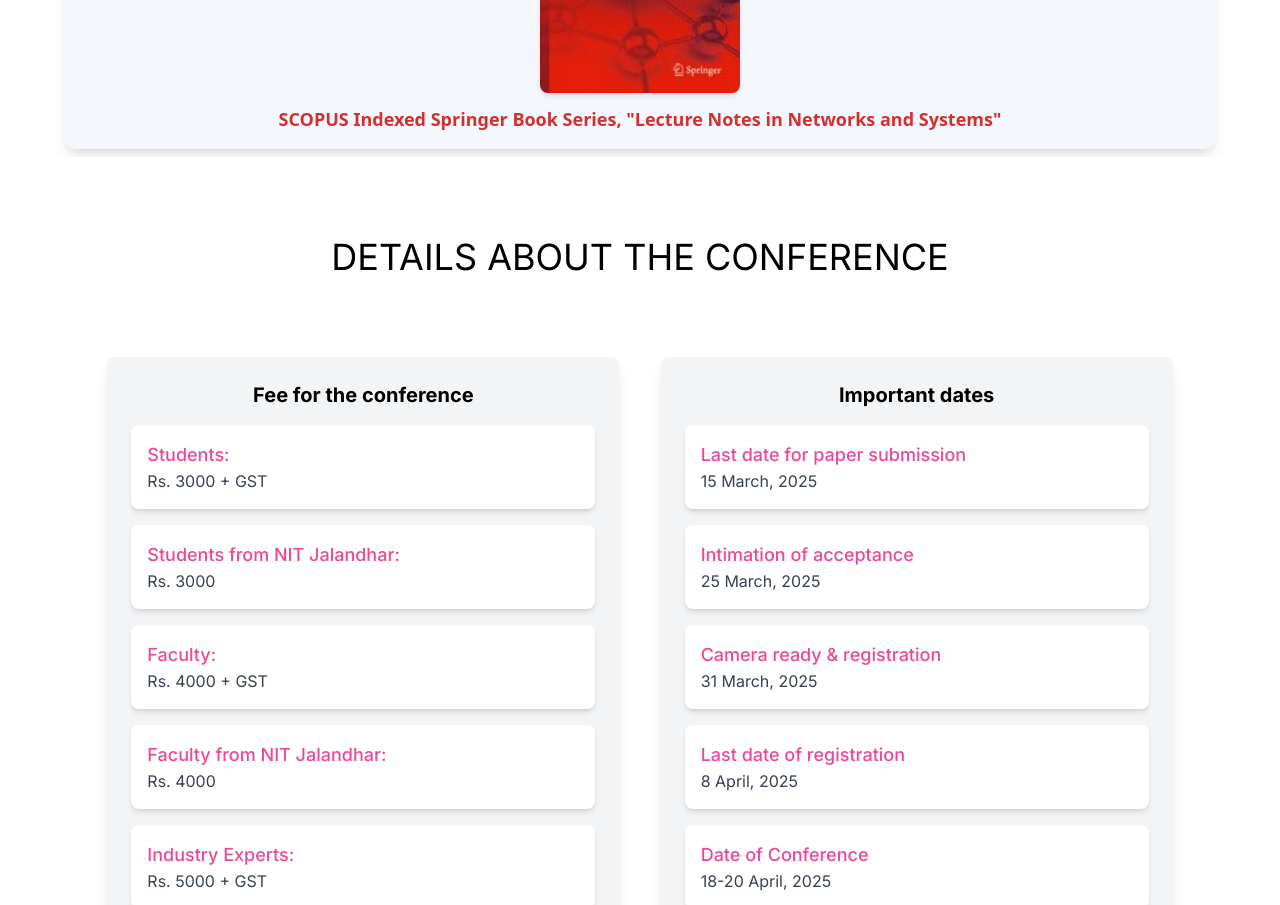
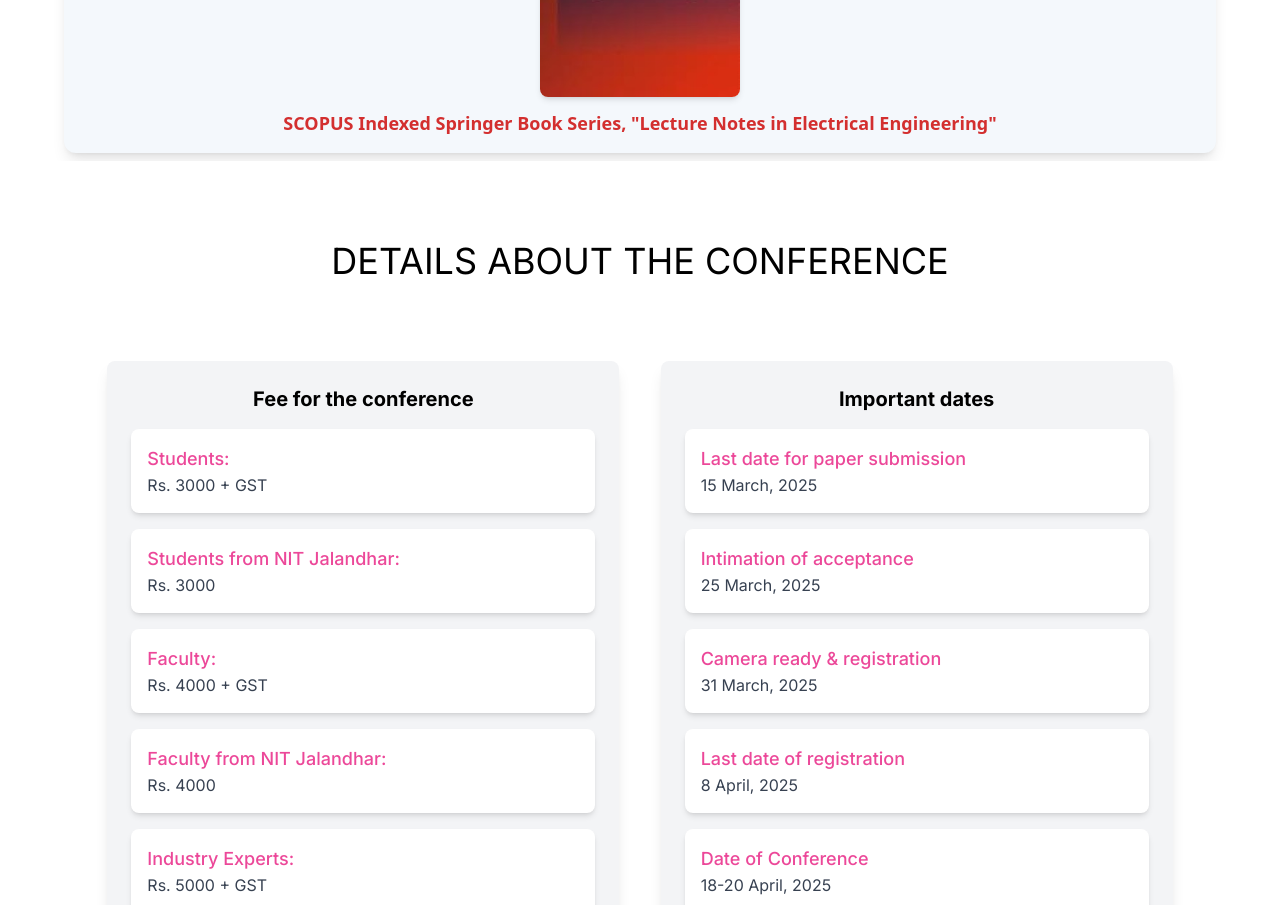
Before and after one commit to capy-on-caffeine/wrec, a Next.js app: page / in a window 1280 px wide. Shown: the part 1098-2003 px from the top of the page. Built offline with nearby package versions, Linux system fonts and the light colour scheme.

Commit message:
springer changes

```diff
--- a/src/app/components/Marquee.tsx
+++ b/src/app/components/Marquee.tsx
@@ -17,7 +17,7 @@ const Announcements: FC = () => {
           className="w-[60%] max-w-[200px] rounded-lg shadow-md"
         />
         <p className="text-lg font-bold text-[#D32F2F] mt-3 text-center">
-          SCOPUS Indexed Springer Book Series, &quot;Lecture Notes in Networks and Systems&quot;
+          SCOPUS Indexed Springer Book Series, &quot;Lecture Notes in Electrical Engineering&quot;
         </p>
       </div>
     </div>
```
Also changed, not shown: public/LNEE.jpg.
